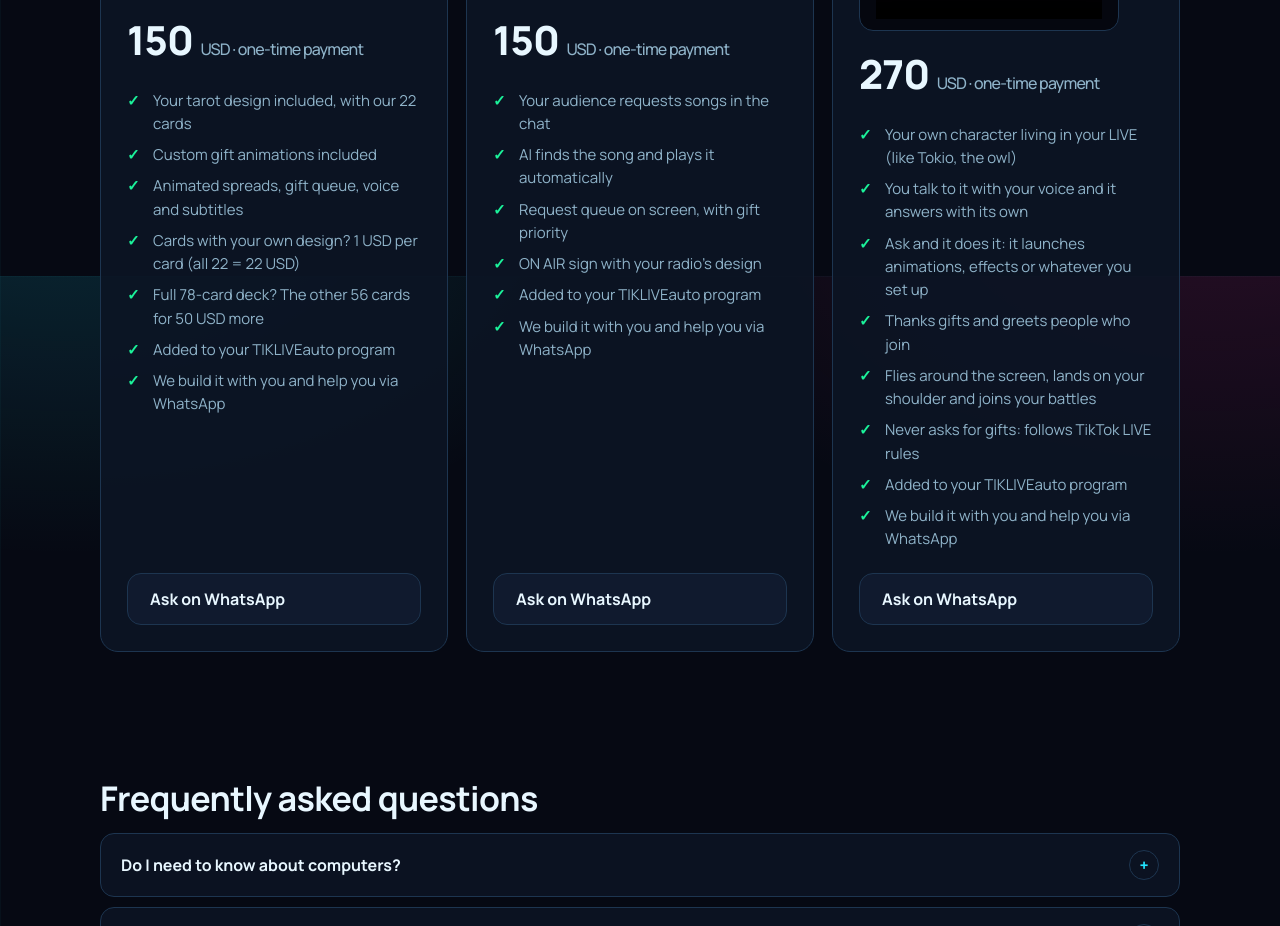
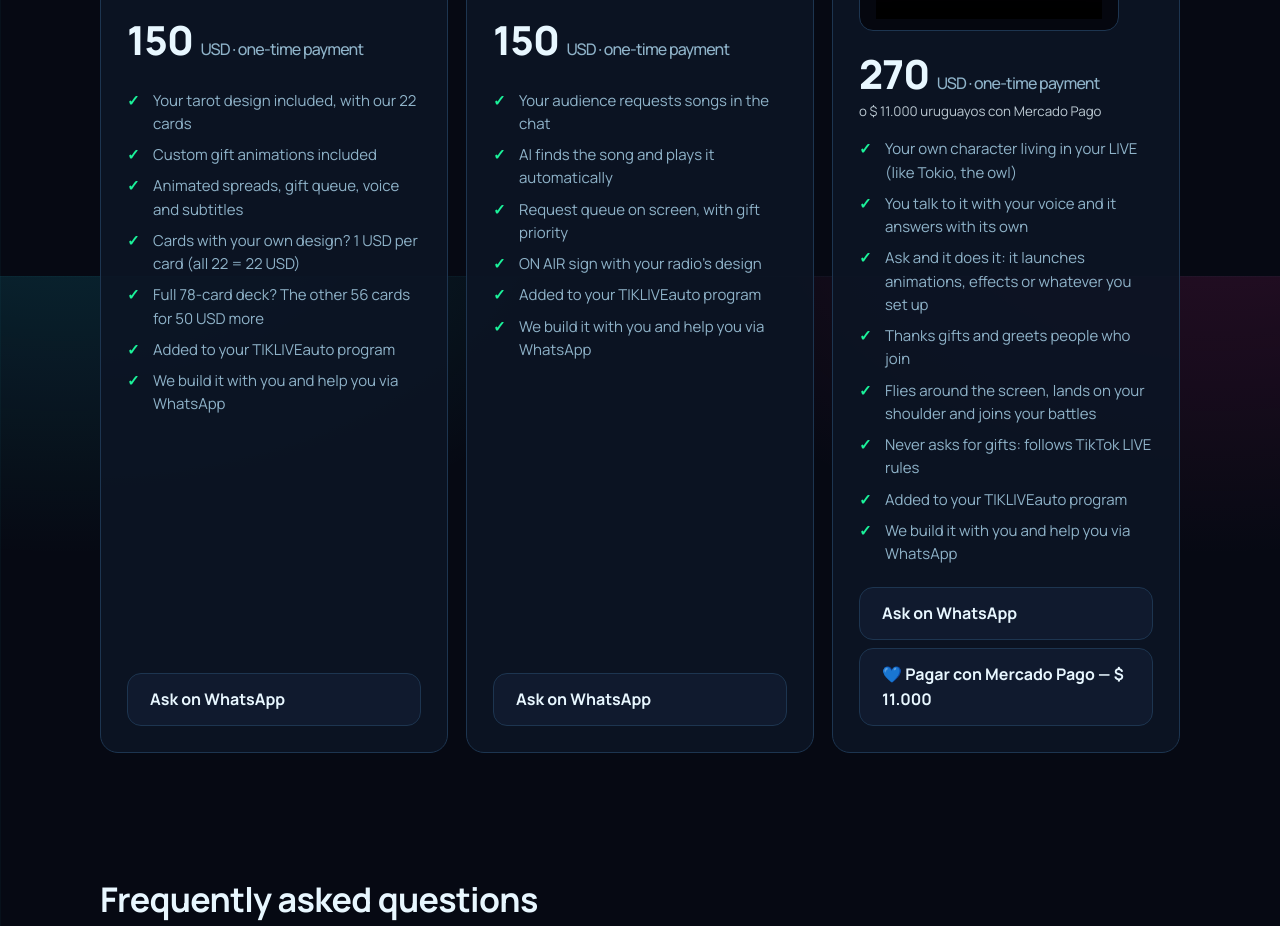
Before and after one commit to agrogrowshopuy-eng/tikliveauto, a plain HTML site: page index.html in a window 1280 px wide. Shown: the part 5324-6250 px from the top of the page. Drawn offline with Linux system fonts and the light colour scheme; grey boxes are pictures that could not be loaded; a web font is replaced by a local one.

Commit message:
Web: botón de Mercado Pago para el compañero virtual ($ 11.000)
Co-Authored-By: Claude Opus 5.5 <noreply@anthropic.com>
Claude-Session: https://claude.ai/code/session_01Noa3CY3ZPh9CJqPKtmaBHX

```diff
--- a/index.html
+++ b/index.html
@@ -268,6 +268,7 @@
 <h3 data-t="tn14c02">Tu compañero virtual inteligente</h3>
 <div class="demo"><video controls="" controlslist="nodownload noplaybackrate noremoteplayback" disablepictureinpicture="" disableremoteplayback="" playsinline="" poster="packs/companero_demo.jpg" preload="none"><source src="packs/companero_demo.mp4" type="video/mp4"/></video></div>
 <div class="precio">270 <small data-t="t3994aa30">USD · pago único</small></div>
+<small style="display:block;opacity:.8;margin-top:-6px">o $ 11.000 uruguayos con Mercado Pago</small>
 <ul>
 <li data-t="tn14c03">Un personaje propio que vive en tu LIVE (como Tokio, el búho)</li>
 <li data-t="tn14c04">Le hablás con tu voz y te responde con la suya</li>
@@ -279,6 +280,7 @@
 <li data-t="tbe1e7bbb">Lo armamos con vos y te atendemos por WhatsApp</li>
 </ul>
 <a class="boton" data-t="t30718fdf" href="https://wa.me/59898993720?text=%C2%A1Hola%21%20Quiero%20consultar%20por%3A%20Compa%C3%B1ero%20virtual%20para%20mi%20LIVE." rel="noopener" target="_blank">Consultar por WhatsApp</a>
+<a class="boton" href="https://mpago.la/2YYnc6Y" rel="noopener" target="_blank" style="margin-top:8px">💙 Pagar con Mercado Pago — $ 11.000</a>
 </div>
 </div>
 </div>
```
